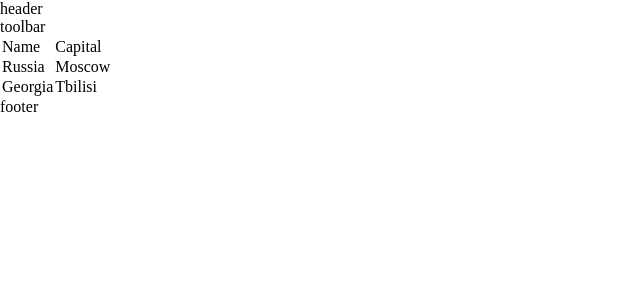
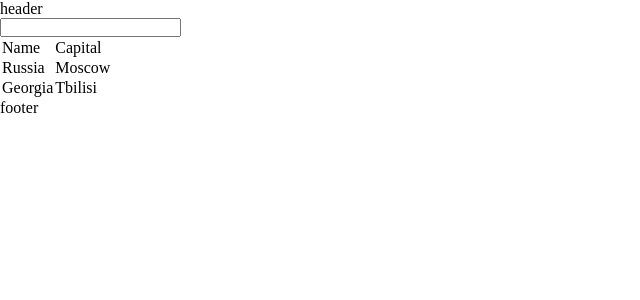
Before and after one commit to ungear/countries-dashboard, a Next.js app: page / in a window 1280 px wide. Shown: the top 300 px of the page, without its empty margins (0-640 px from the left). Built offline with nearby package versions, Linux system fonts and the light colour scheme.

Commit message:
add search

```diff
--- a/src/components/toolbar.tsx
+++ b/src/components/toolbar.tsx
@@ -1,7 +1,12 @@
-export function Toolbar(){
+export function Toolbar({setSearchTerm}){
+  function onSearchFieldChanged(e){
+    const normalizedTerm = e.target.value.trim().toLowerCase();
+    setSearchTerm(normalizedTerm);
+
+  }
   return (
     <div>
-      toolbar
+      <input type="text" onChange={onSearchFieldChanged}/>
     </div>
   )
 }
--- a/src/pages/index.tsx
+++ b/src/pages/index.tsx
@@ -1,21 +1,25 @@
 import Head from 'next/head'
 import Image from 'next/image'
-import { Inter } from 'next/font/google'
 import styles from '@/styles/Home.module.css'
 import { Toolbar } from '../components/toolbar'
 import { CountriesGrid } from '../components/countriesGrid'
+import { useState } from 'react'
 
-const inter = Inter({ subsets: ['latin'] })
+const COUNTRIES = [
+  { name: 'Russia', capital: 'Moscow' },
+  { name: 'Georgia', capital: 'Tbilisi' },
+];
 
 export default function Home() {
-  const COUNTRIES = [
-    { name: 'Russia', capital: 'Moscow' },
-    { name: 'Georgia', capital: 'Tbilisi' },
-  ]
+  const [searchTerm, setSearchTerm] = useState('');
+
+  const countriesToShow = COUNTRIES.filter(x => {
+    return Object.values(x).some(f => f.toLowerCase().includes(searchTerm));
+  })
   return (
     <section>
-      <Toolbar></Toolbar>
-      <CountriesGrid countries={COUNTRIES}></CountriesGrid>
+      <Toolbar setSearchTerm={setSearchTerm}></Toolbar>
+      <CountriesGrid countries={countriesToShow}></CountriesGrid>
     </section>
   )
 }
```
